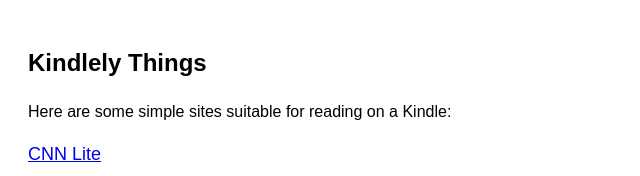
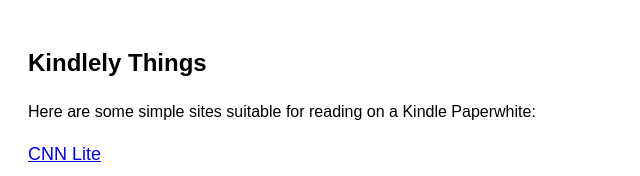
Before and after one commit to fva/kindley, a plain HTML site: page index.html in a window 1280 px wide. Shown: the top 176 px of the page, without its empty margins (0-640 px from the left). Drawn offline with Linux system fonts and the light colour scheme.

Commit message:
Update index.html

```diff
--- a/index.html
+++ b/index.html
@@ -22,7 +22,7 @@
 </head>
 <body>
     <h1>Kindlely Things</h1>
-    <p>Here are some simple sites suitable for reading on a Kindle:</p>
+    <p>Here are some simple sites suitable for reading on a Kindle Paperwhite:</p>
     <a href="http://lite.cnn.io/en">CNN Lite</a>
     <a href="https://www.bbc.co.uk/news/10628494">BBC News Lite</a>
     <a href="https://text.npr.org/">NPR Text Only</a>
```
